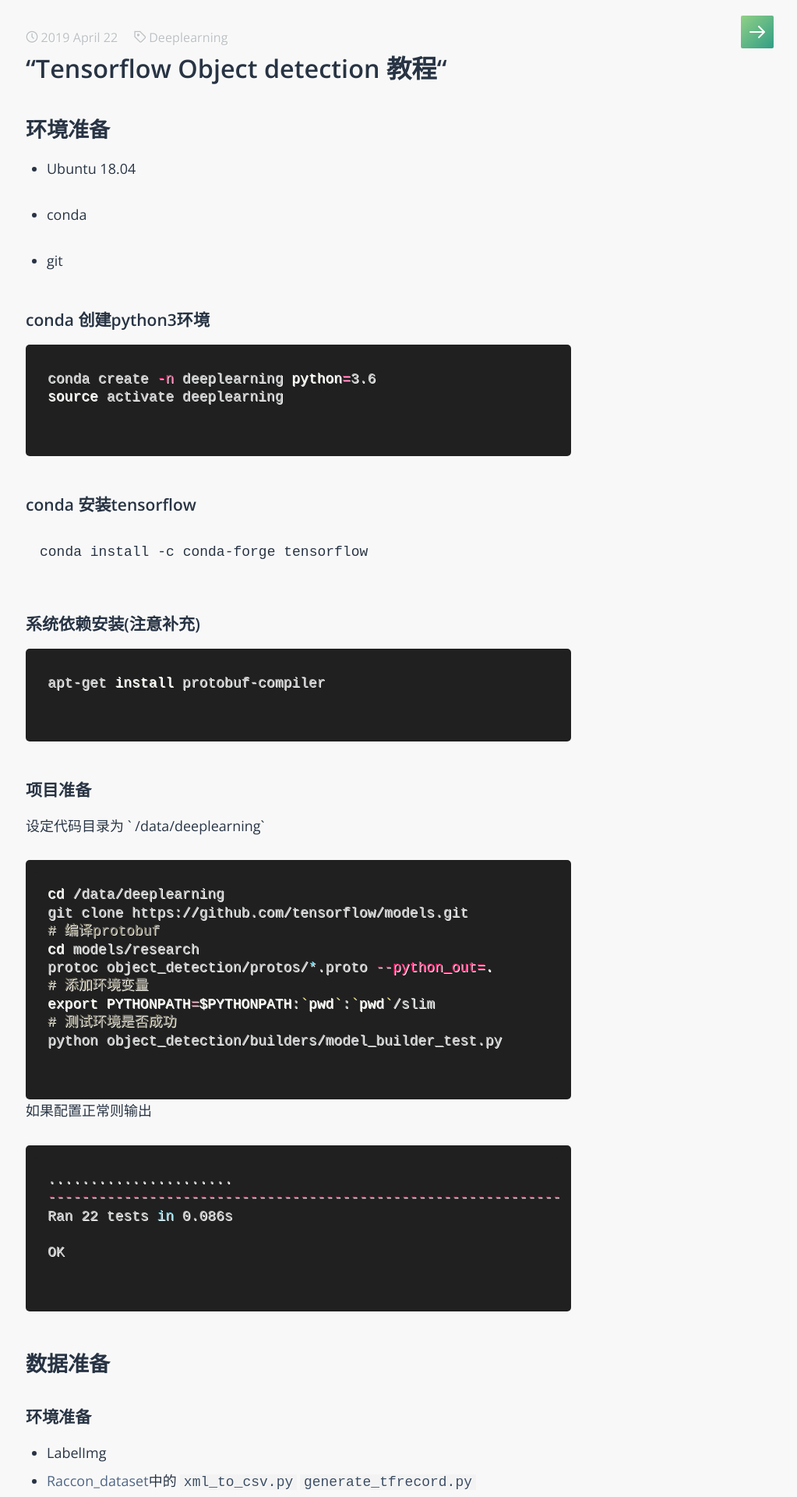
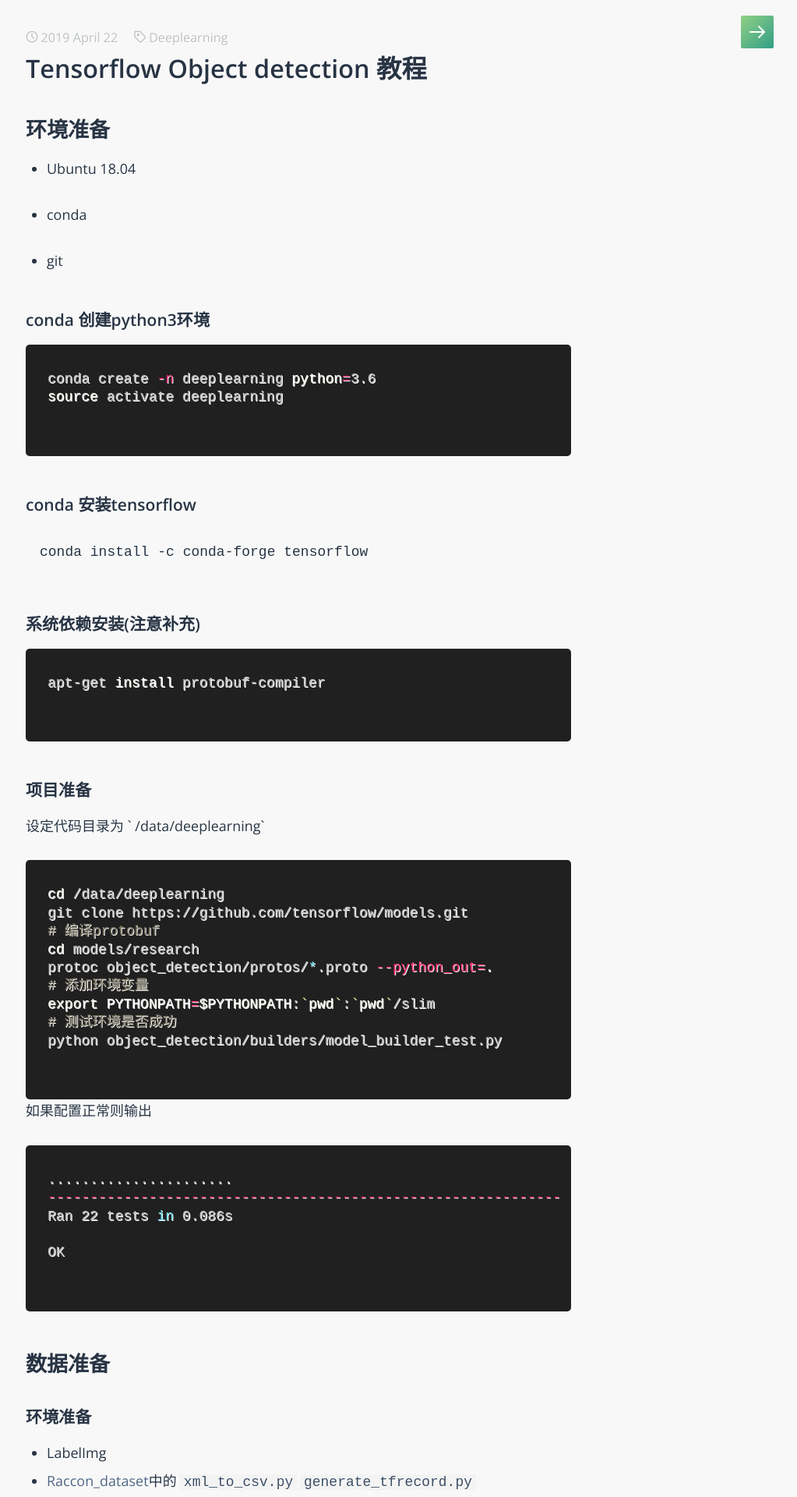
Before and after one commit to hipeace86/hipeace86.github.io, a Jekyll site: the page built from _posts/2019-04-22-tensorflow-object-detection.md, in a window 1280 px wide. Shown: the top 1920 px of the page at 78% size, without its empty margins (257-1280 px from the left). Built offline with Jekyll 4.4.1, drawn with Linux system fonts in a browser that asks for light colours; some web fonts are replaced.

```diff
--- a/_posts/2019-04-22-tensorflow-object-detection.md
+++ b/_posts/2019-04-22-tensorflow-object-detection.md
@@ -1,6 +1,6 @@
 ---
 layout: post
-title:  “Tensorflow Object detection 教程“
+title:  Tensorflow Object detection 教程
 date:   2019-04-22 14:31:06
 categories: 深度学习
 tags: Deeplearning
```
